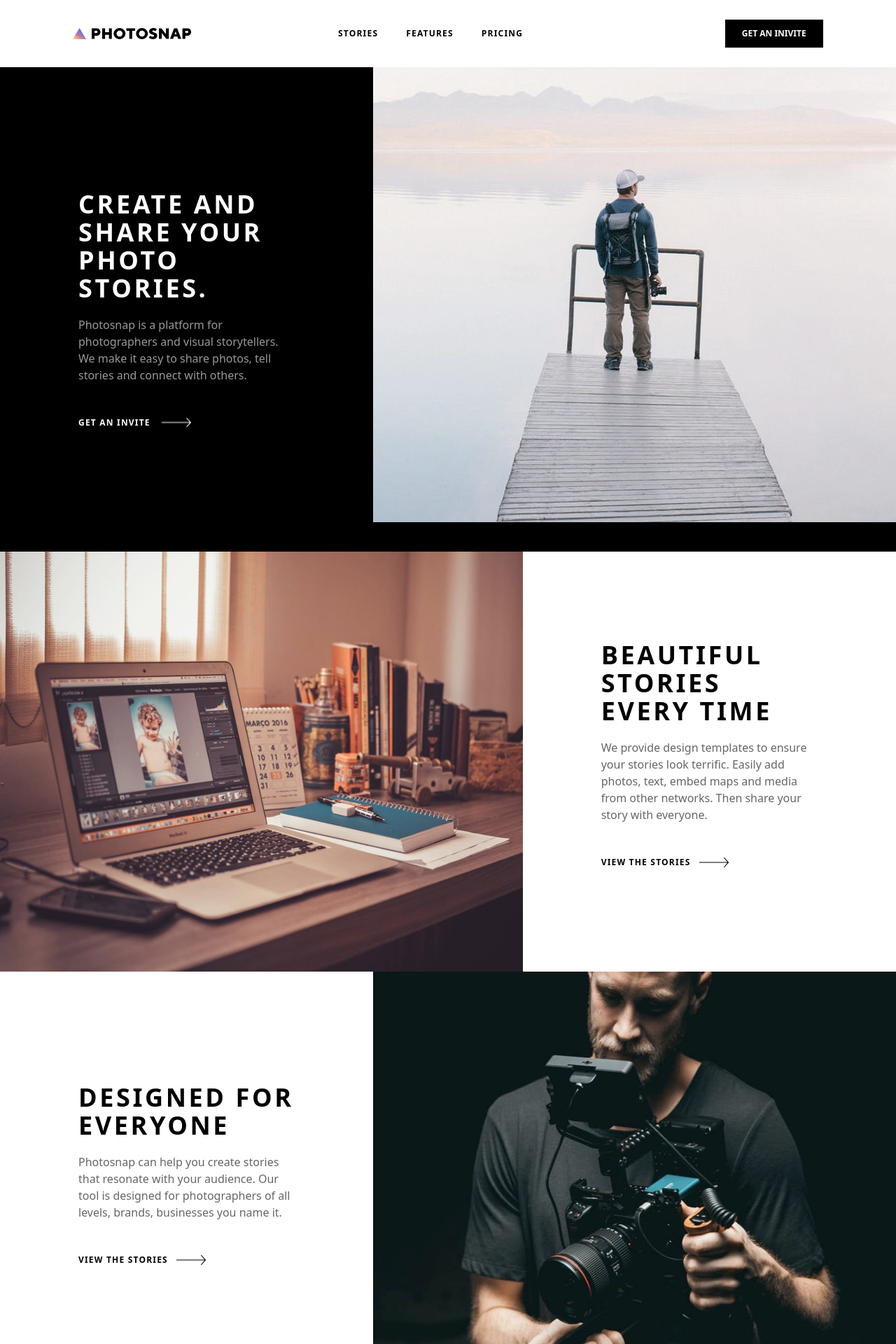
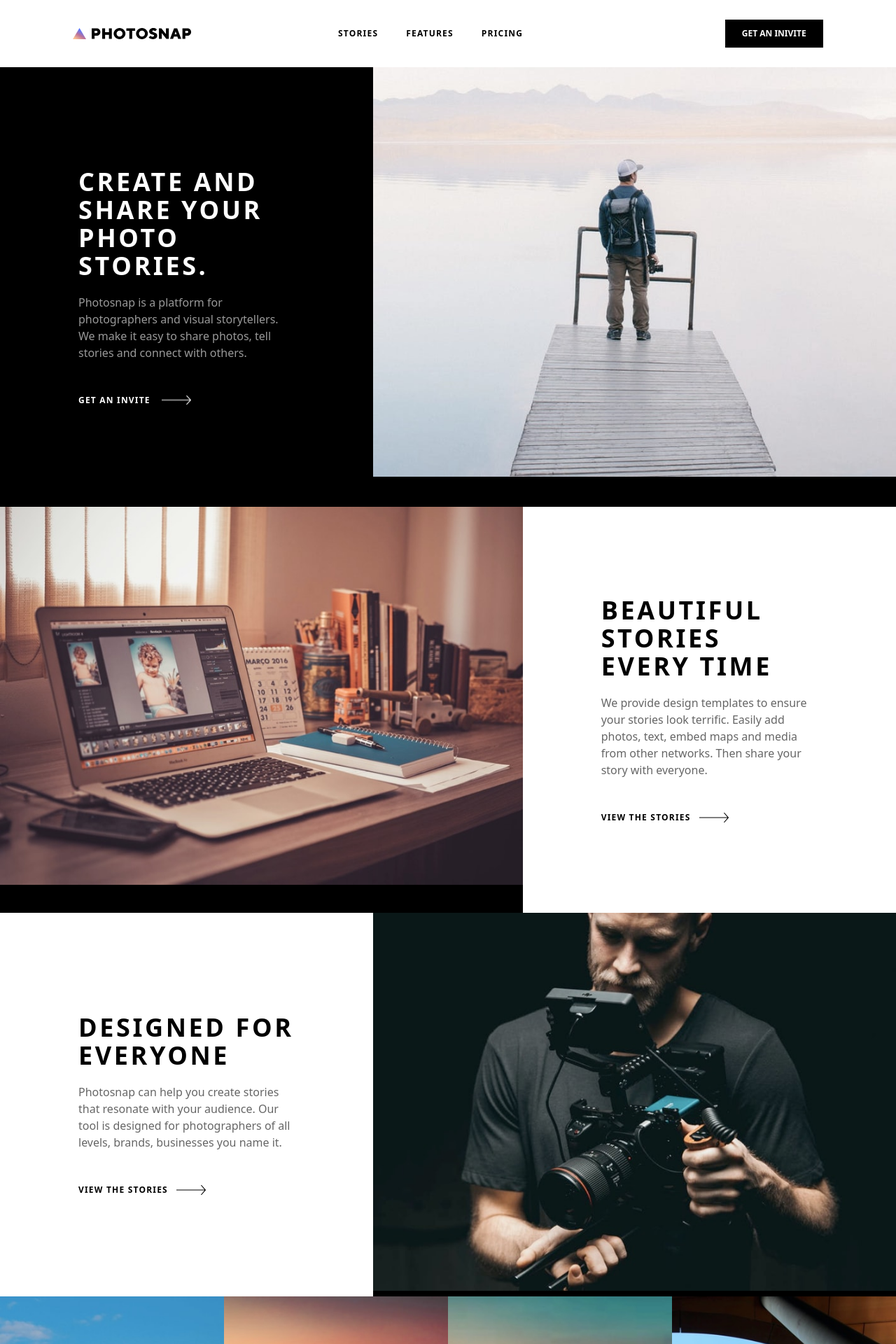
Before and after one commit to Georginio-prod/Photosnap, a Vue app: page / in a window 1280 px wide. Shown: the top 1920 px of the page at 70% size. Built offline with nearby package versions, Linux system fonts and the light colour scheme.

Commit message:
style: modification of the size

```diff
--- a/src/components/menuView.vue
+++ b/src/components/menuView.vue
@@ -1,6 +1,6 @@
 <template>
     <div class="h-full grid grid-cols-12 text-white bg-black">
-        <div class="py-44 px-28 col-span-5">
+        <div class="py-36 px-28 col-span-5">
             <h1 class="font-bold text-4xl tracking-widest pb-5">
                 CREATE AND SHARE YOUR PHOTO STORIES.
             </h1>
@@ -17,12 +17,12 @@
         </div>
 
         <div class="col-span-7">
-            <img src="/public/home/desktop/create-and-share.jpg" alt="tof" class="w-full h-[650px] object-cover">
+            <img src="/public/home/desktop/create-and-share.jpg" alt="tof" class="w-full object-cover">
         </div>
 
 
         <div class="col-span-7">
-            <img src="/public/home/desktop/beautiful-stories.jpg" alt="pc" class="w-full h-[600px] object-center ">
+            <img src="/public/home/desktop/beautiful-stories.jpg" alt="pc" class="w-full object-center ">
         </div>
         <div class="col-span-5 bg-white text-black px-28 py-32">
             <h1 class="font-bold text-4xl tracking-widest pb-5">
@@ -41,7 +41,7 @@
         </div>
 
 
-        <div class="col-span-5 bg-white text-black px-28 py-40">
+        <div class="col-span-5 bg-white text-black px-28 py-36">
             <h1 class="font-bold text-4xl tracking-widest pb-5">
                 DESIGNED FOR EVERYONE
             </h1>
@@ -56,7 +56,7 @@
             </div>
         </div>
         <div class="col-span-7">
-            <img src="/public/home/desktop/designed-for-everyone.jpg" alt="pc" class="w-full h-[600px] object-fill">
+            <img src="/public/home/desktop/designed-for-everyone.jpg" alt="pc" class="w-full object-fill">
         </div>
     </div>
 
```
